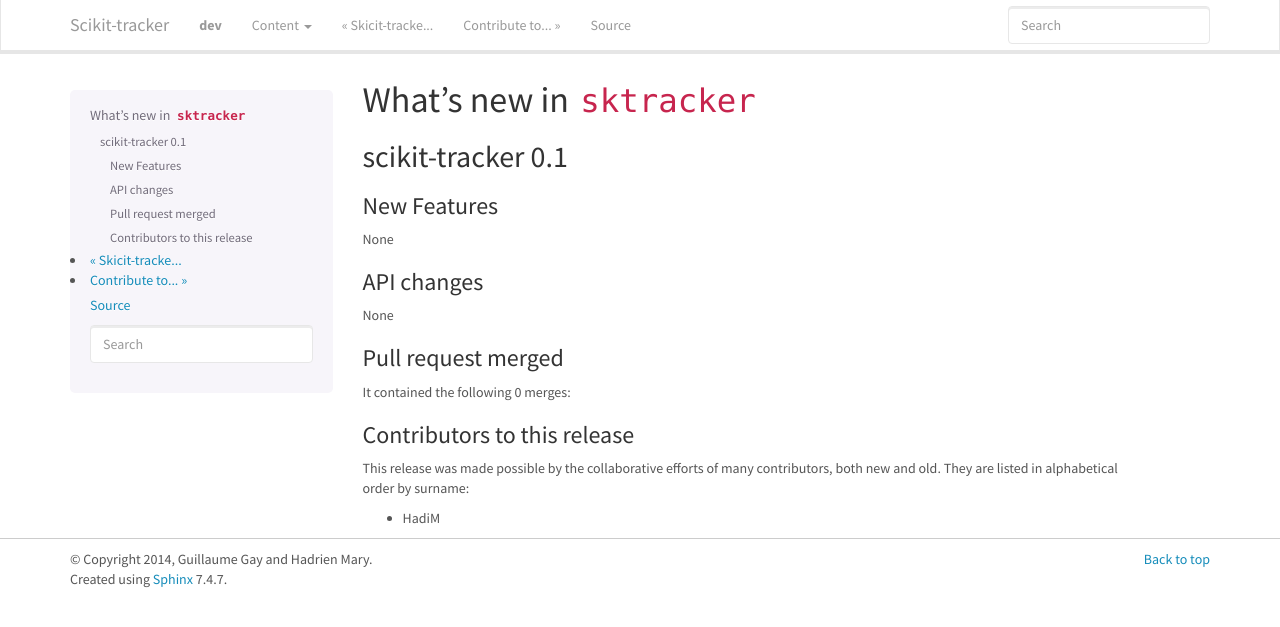
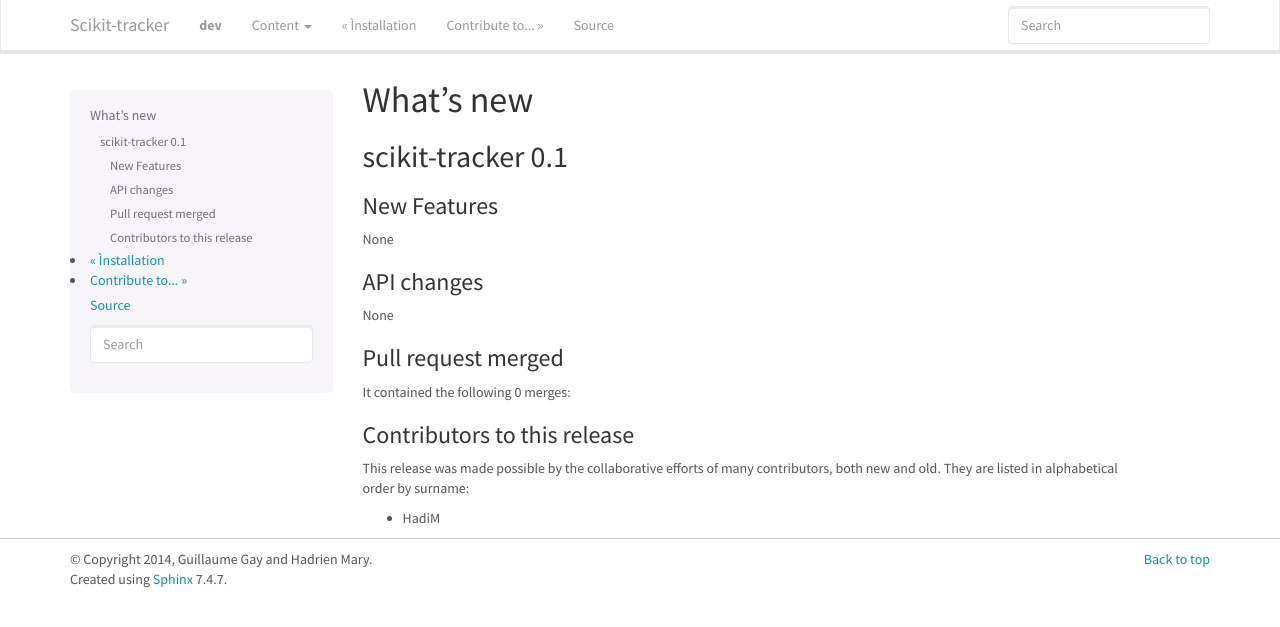
Before and after one commit to bnoi/scikit-tracker, a Sphinx documentation site: the page built from doc/source/new.txt, in a window 1280 px wide. Shown: the top 627 px of the page. Built offline with Sphinx 7.4.7, drawn with Linux system fonts in a browser that asks for light colours; pages that are not in the unit, such as notebooks, are missing from menus.

Commit message:
Quick doc update

```diff
--- a/doc/source/contribute.txt
+++ b/doc/source/contribute.txt
@@ -1,5 +1,5 @@
-Contribute to ``sktracker`` development
-=======================================
+Contribute to development
+=========================
 
 Development process
 -------------------
--- a/doc/source/install.txt
+++ b/doc/source/install.txt
@@ -1,5 +1,5 @@
-Skicit-tracker installation
-===========================
+Ìnstallation
+=============
 
 Dependencies
 ------------
--- a/doc/source/new.txt
+++ b/doc/source/new.txt
@@ -1,4 +1,4 @@
-What's new in ``sktracker``
-===========================
+What's new
+==========
 
 .. include:: ../release/release_0.1.txt
```
